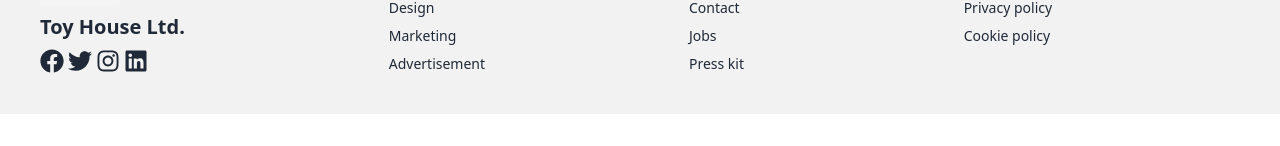
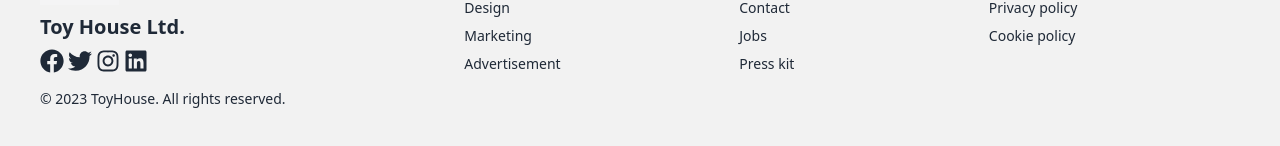
Before and after one commit to sajibsaifullah/toy-marketplace-client, a React (Vite) app: page / in a window 1280 px wide. Shown: the part 1766-1912 px from the top of the page. Before the commit the page ends 1880 px from the top, so only its background shows below. Built offline with nearby package versions, Linux system fonts and the light colour scheme; no server answers.

Commit message:
footer updated

```diff
--- a/src/pages/Footer/Footer.jsx
+++ b/src/pages/Footer/Footer.jsx
@@ -14,6 +14,7 @@ const Footer = () => {
             <FaInstagram className="w-6 h-6" />
             <FaLinkedin className="w-6 h-6" />
           </div>
+          <p className="mt-2">© 2023 ToyHouse. All rights reserved.</p>
         </div>
         <div>
           <span className="footer-title">Services</span>
```
